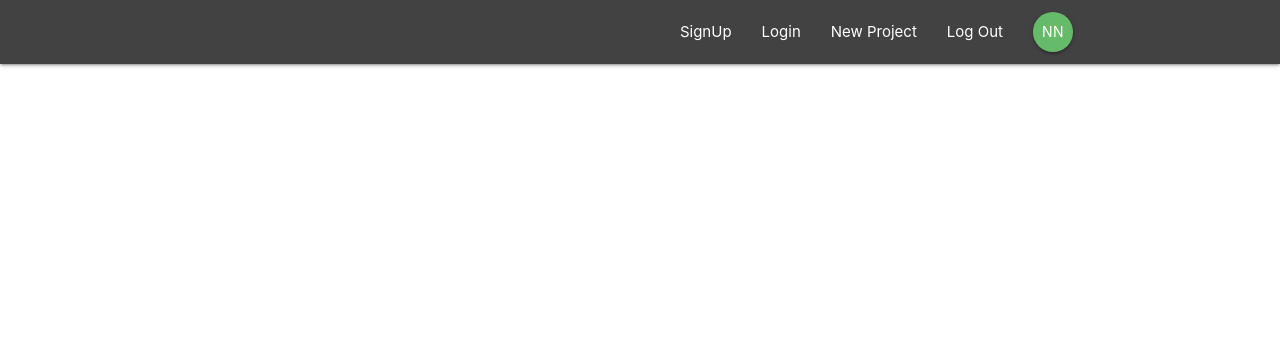
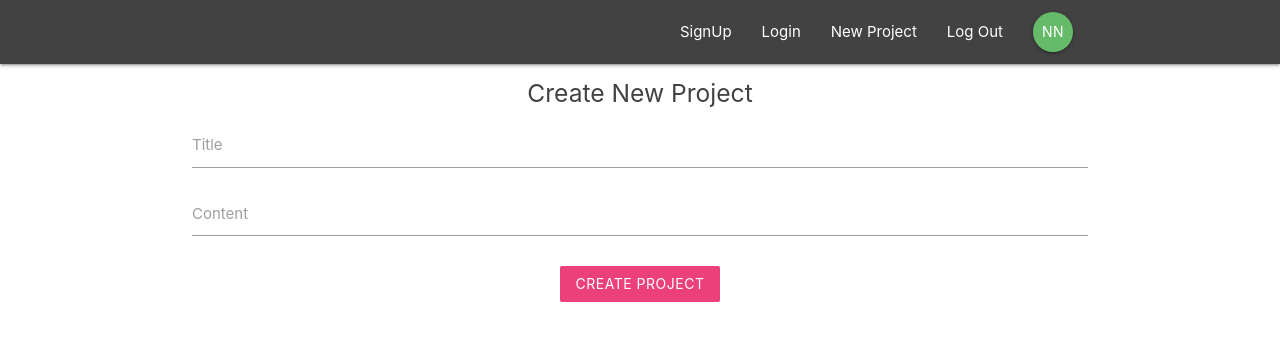
Before and after one commit to 4bhishekKasam/Redux-Firebase, a React (Create React App) app: page /create in a window 1280 px wide. Shown: the top 340 px of the page. Built offline with nearby package versions, Linux system fonts and the light colour scheme.

Commit message:
CreateProject setup

```diff
--- a/src/App.js
+++ b/src/App.js
@@ -5,9 +5,11 @@
 import ProjectDetails from './components/projects/ProjectDetails';
 import SignUp from './components/auth/SignUp';
 import SignIn from './components/auth/SignIn';
+import CreateProject from './components/projects/CreateProject'
 import './App.css';
 
 class App extends Component {
+
   render() {
     return (
       <BrowserRouter>
@@ -18,6 +20,7 @@
             <Route path="/project/:id" component={ProjectDetails} />
             <Route path="/signin" component={SignIn} />
             <Route path="/signup" component={SignUp} />
+            <Route path="/create" component={CreateProject} />
           </Switch>
         </div>
       </BrowserRouter>
--- a/src/components/auth/SignIn.js
+++ b/src/components/auth/SignIn.js
@@ -1,5 +1,4 @@
 import React, { Component } from 'react'
-
 export default class SignIn extends Component {
     state = {
         email: '',
--- a/src/components/projects/CreateProject.js
+++ b/src/components/projects/CreateProject.js
@@ -0,0 +1,37 @@
+import React, { Component } from 'react'
+export default class CreateProject extends Component {
+    state = {
+        title: '',
+        content: '',
+    }
+
+    handleChange = (e) => {
+        this.setState({ [e.target.id]: e.target.value });
+    }
+
+    handleSubmit = (e) => {
+        e.preventDefault();
+        console.log(this.state);
+    }
+
+    render() {
+        return (
+            <div className="container">
+                <form onSubmit={this.handleSubmit} className="white">
+                    <h5 className="grey-text text-darken-3">Create New Project</h5>
+                    <div className="input-field">
+                        <label htmlFor="title">Title</label>
+                        <input type="text" id='title' onChange={this.handleChange} />
+                    </div>
+                    <div className="input-field">
+                        <label htmlFor="content">Content</label>
+                        <textarea id="content" className="materialize-textarea" onChange={this.handleChange} />
+                    </div>
+                    <div className="input-field">
+                        <button className="btn pink lighten-1 z-depth-0">Create Project</button>
+                    </div>
+                </form>
+            </div>
+        )
+    }
+}
```
